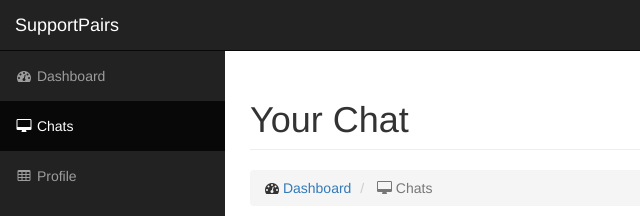
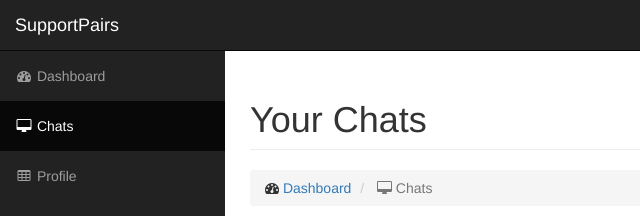
Before and after one commit to matt-saltzman01/matt-saltzman01.github.io, a plain HTML site: page bootstrap-elements.html in a window 1280 px wide. Shown: the top 216 px of the page, 0-640 px from the left. Drawn offline with Linux system fonts and the light colour scheme.

Commit message:
medHack html v2

```diff
--- a/bootstrap-elements.html
+++ b/bootstrap-elements.html
@@ -204,7 +204,7 @@
                 <div class="row">
                     <div class="col-lg-12">
                         <h1 class="page-header">
-                            Your Chat
+                            Your Chats
                         </h1>
                         <ol class="breadcrumb">
                             <li>
```
